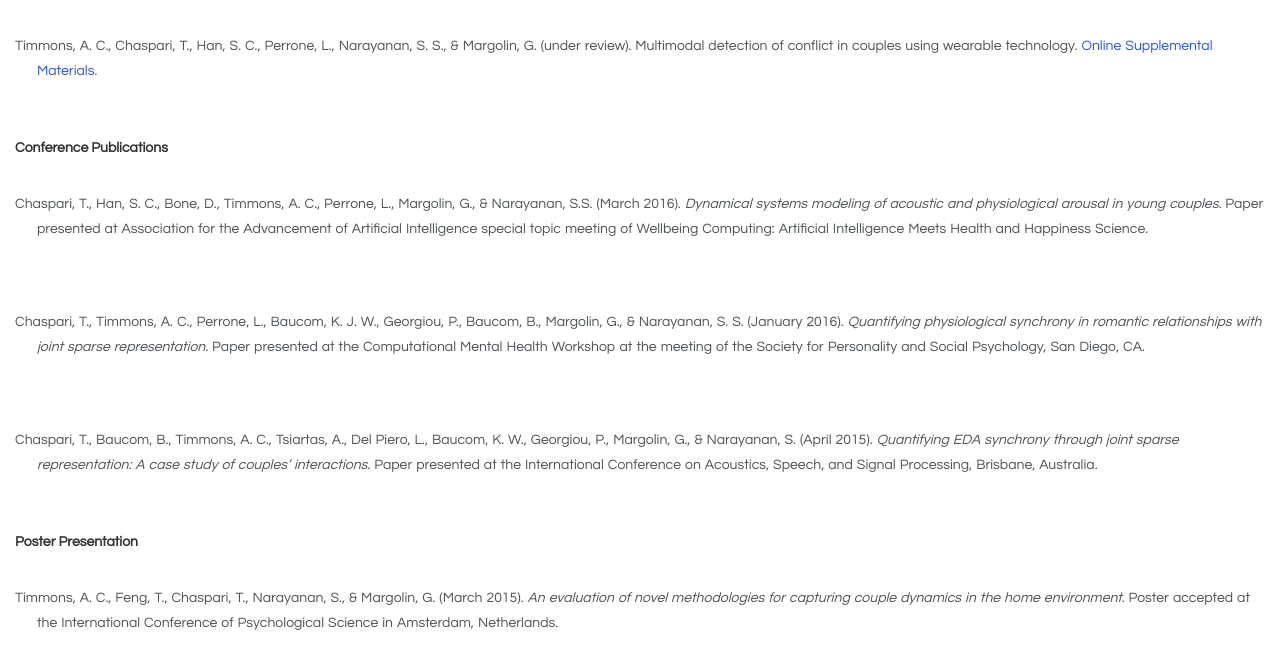
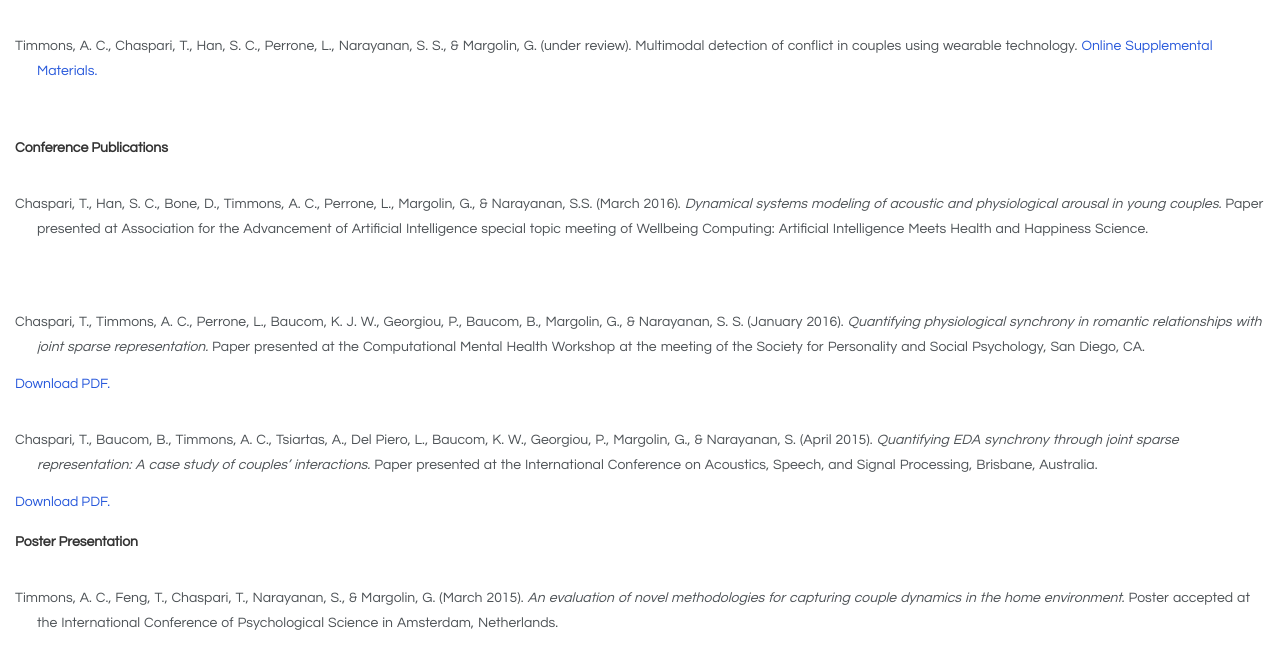
Before and after one commit to homedata/homedata.github.io, a plain HTML site: page statistical-methodology.html in a window 1280 px wide. Shown: the part 119-788 px from the top of the page. Drawn offline with Linux system fonts and the light colour scheme.

Commit message:
add new download PDF links for conference pubs

```diff
--- a/statistical-methodology.html
+++ b/statistical-methodology.html
@@ -39,13 +39,13 @@
 				Baucom, B., Margolin, G., & Narayanan, S. S. (January 2016). <em>Quantifying physiological synchrony
 				in romantic relationships with joint sparse representation.</em> Paper presented at the
 				Computational Mental Health Workshop at the meeting of the Society for Personality and Social
-				Psychology, San Diego, CA.</p><br><br>
+				Psychology, San Diego, CA.  </p><a href="/assets/ChaspariTsiartasSteinCermakNarayanan_SparseEDARepresentation_ieeeTBME15.pdf" style="color: #2758db;" download>Download PDF.</a><br><br>
 
 				<p class="hangingindent">Chaspari, T., Baucom, B., Timmons, A. C., Tsiartas, A., Del Piero, L.,
 				Baucom, K. W., Georgiou, P., Margolin, G., & Narayanan, S. (April 2015). <em>Quantifying EDA
 				synchrony through joint sparse representation: A case study of couples’ interactions.</em> Paper
 				presented at the International Conference on Acoustics, Speech, and Signal Processing, Brisbane,
-				Australia.</p><br><br>
+				Australia.  </p><a href="/assets/ChaspariBaucomTimmonsTsiartasDelPieroBaucaomGeorgiouMargolinNarayanan_QuantifyingEdaSynchronySparseRepresentation_ICASSP15.pdf" style="color: #2758db;" download>Download PDF.</a><br><br>
 
 			<strong>Poster Presentation</strong><br><br>
 
```
Also changed, not shown: 2 other files.
